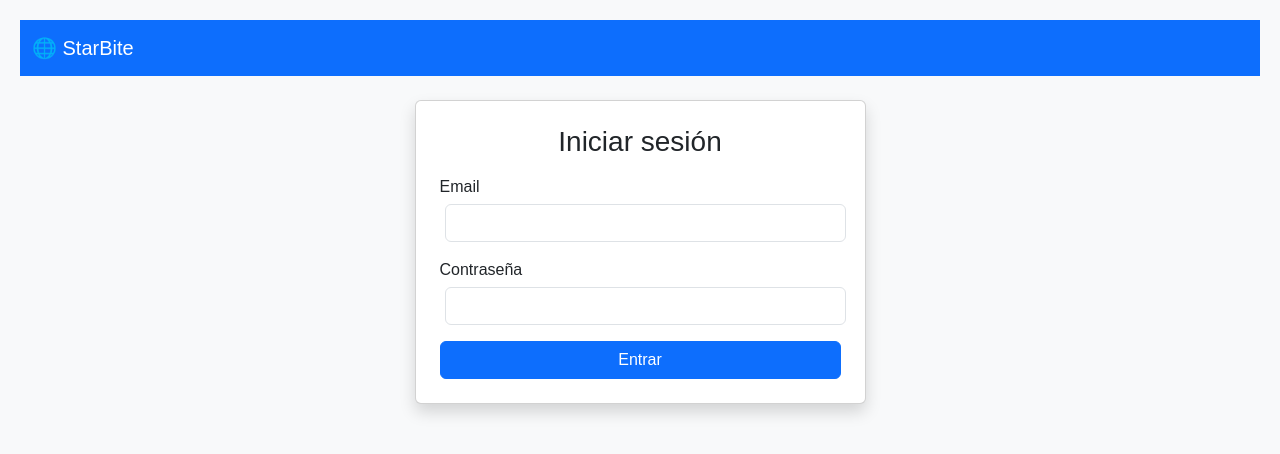
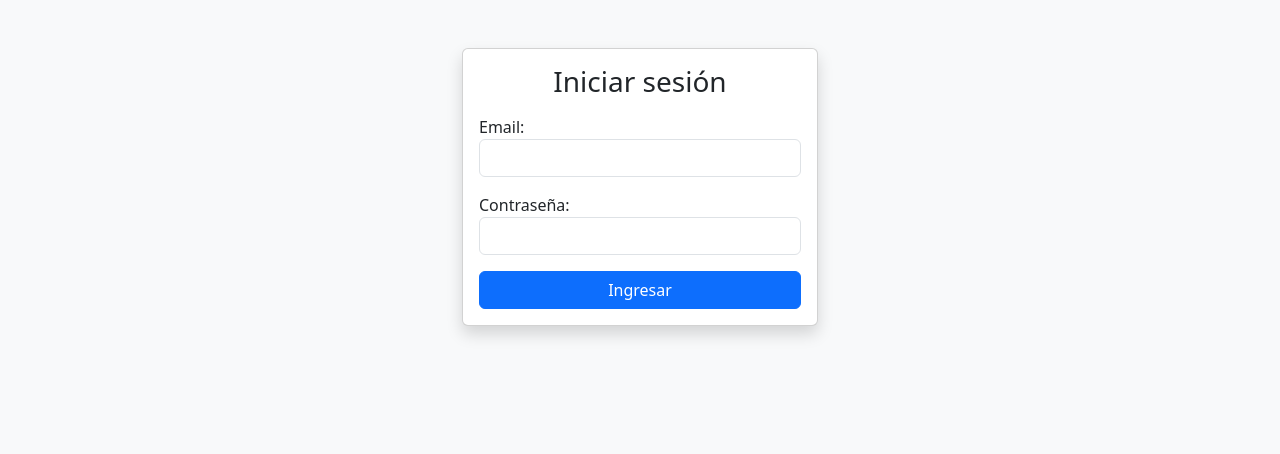
Before and after one commit to lacp020191-ctrl/starbite-app-1.1, a Flask app: page /login in a window 1280 px wide. Shown: the top 454 px of the page. Run offline with Flask 3, Linux system fonts and the light colour scheme.

Commit message:
Refactor login.html structure and labels

```diff
--- a/templates/templates/templates/login.html
+++ b/templates/templates/templates/login.html
@@ -1,30 +1,48 @@
-{% extends "base.html" %}
-{% block content %}
+<!DOCTYPE html>
+<html>
+<head>
+    <meta charset="utf-8">
+    <title>Iniciar sesión</title>
+    <link rel="stylesheet" href="https://cdn.jsdelivr.net/npm/bootstrap@5.3.0/dist/css/bootstrap.min.css">
+</head>
+<body class="bg-light">
 
+<div class="container mt-5">
     <div class="row justify-content-center">
-  <div class="col-md-5">
+        <div class="col-md-4">
 
-    <div class="card p-4 shadow">
-      <h3 class="mb-3 text-center">Iniciar sesión</h3>
+            <div class="card shadow">
+                <div class="card-body">
+                    <h3 class="text-center mb-3">Iniciar sesión</h3>
 
-      <form method="post">
+                    {% with messages = get_flashed_messages(with_categories=true) %}
+                        {% if messages %}
+                            {% for category, msg in messages %}
+                                <div class="alert alert-{{category}}">{{msg}}</div>
+                            {% endfor %}
+                        {% endif %}
+                    {% endwith %}
 
+                    <form method="POST">
                         <div class="mb-3">
-          <label>Email</label>
-          <input name="email" class="form-control" required>
+                            <label>Email:</label>
+                            <input type="email" name="email" class="form-control" required>
                         </div>
 
                         <div class="mb-3">
-          <label>Contraseña</label>
+                            <label>Contraseña:</label>
                             <input type="password" name="password" class="form-control" required>
                         </div>
 
-        <button class="btn btn-primary w-100">Entrar</button>
+                        <button class="btn btn-primary w-100">Ingresar</button>
+                    </form>
 
-      </form>
+                </div>
             </div>
 
         </div>
     </div>
+</div>
 
-{% endblock %}
+</body>
+</html>
```
Lines whose indentation alone changed are shown as unchanged.
